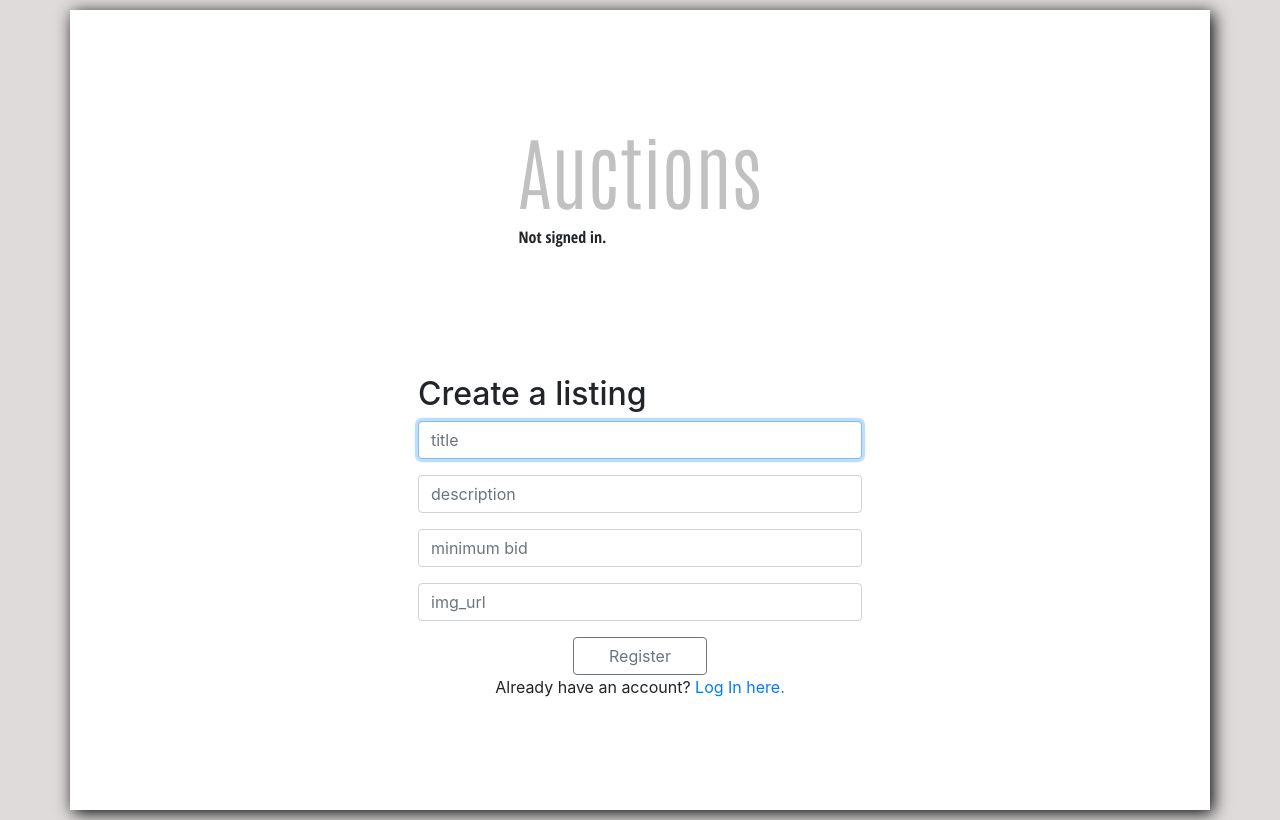
After one commit to TheOverwatchh/commerce, a Django app: page /create in a window 1280 px wide. The commit adds this page. Run offline with Django 3.2, Linux system fonts and the light colour scheme; some libraries are stand-ins or nearby versions; some web fonts are replaced.

Commit message:
register Page

```diff
--- a/auctions/models.py
+++ b/auctions/models.py
@@ -8,7 +8,7 @@ class User(AbstractUser):
 class Auction(models.Model):
     title = models.CharField(max_length=20)
     description = models.CharField(max_length=128)
-    current_price = models.IntegerField()
+    current_price = models.IntegerField(blank=True)
     starting_bid = models.IntegerField()
     img_url = models.CharField(max_length=420)
 
--- /dev/null
+++ b/auctions/templates/auctions/createlisting.html
@@ -0,0 +1,35 @@
+{% extends 'auctions/layout.html' %}
+
+{% block head %}
+    <!-- link for the rel="stylesheet" -->
+{% endblock %}
+
+{% block body %}
+    <div style="width:40%">
+        <h2 class="gold">Create a listing</h2>
+
+    {% if message %}
+        <div>{{ message }}</div>
+    {% endif %}
+
+    <form action="{% url 'createListing' %}" method="post" class="d-flex flex-column">
+        {% csrf_token %}
+        <div class="form-group">
+            <input class="form-control" autofocus type="text" name="title" placeholder="title">
+        </div>
+        <div class="form-group">
+            <input class="form-control" type="text" name="description" placeholder="description">
+        </div>
+        <div class="form-group">
+            <input class="form-control" type="number" name="starting_bid" placeholder="minimum bid">
+        </div>
+        <div class="form-group">
+            <input class="form-control" type="text" name="img_url" placeholder="img_url">
+        </div>
+        <input class="btn btn-outline-secondary align-self-center" type="submit" value="Register" style="width:30%">
+        <span class="align-self-center">Already have an account? <a class="gold" href="{% url 'login' %}">Log In here.</a></span>
+    </form>
+
+
+    </div>
+{% endblock %}
--- a/auctions/templates/auctions/layout.html
+++ b/auctions/templates/auctions/layout.html
@@ -24,6 +24,8 @@
                 <h1 id="logo" style="cursor:pointer">Auctions</h1>
                 {% if user.is_authenticated %}
                     <p class="authenticated">Signed in as <strong>{{ user.username }}</strong>.</p>
+                {% elif logged == False %}
+                    <p></p>
                 {% else %}
                     <p class="notAuthenticated">Not signed in.</p>
                 {% endif %}
--- a/auctions/urls.py
+++ b/auctions/urls.py
@@ -7,5 +7,6 @@ urlpatterns = [
     path("login", views.login_view, name="login"),
     path("logout", views.logout_view, name="logout"),
     path("items/<int:id>", views.item_page, name="item_page"),
-    path("register", views.register, name="register")
+    path("register", views.register, name="register"),
+    path("create", views.createListing, name="createListing")
 ]
--- a/auctions/views.py
+++ b/auctions/views.py
@@ -71,7 +71,9 @@ def register(request):
         login(request, user)
         return HttpResponseRedirect(reverse("index"))
     else:
-        return render(request, "auctions/register.html")
+        return render(request, "auctions/register.html", {
+        "logged": False
+        })
 
 
 def item_page(request, id):
@@ -79,3 +81,22 @@ def item_page(request, id):
     return render(request, "auctions/item_page.html", {
         "i": item,
     })
+
+
+def createListing(request):
+    if request.method == "POST":
+        title = request.POST["title"]
+        description = request.POST["description"]
+        starting_bid = request.POST["starting_bid"]
+        img_url = request.POST["img_url"]
+        # listings = Auction.objects.all()
+        # listingsLength = len(listings)
+        # # Attempt to create new listing
+        # listing = Auction(listingsLength+1 ,title, description, starting_bid ,starting_bid, img_url)
+        # listing.save()
+        # return render(request, "auctions/createlisting.html", {
+            # RETURN TO THE INDEX, WHERE ARE THE LISTINGS
+        # })
+
+    else:
+        return render(request, "auctions/createlisting.html")
```
Also changed, not shown: auctions/static/auctions/register.css (added, +11 -0 lines), auctions/templates/auctions/index.html (+2 -6 lines), auctions/templates/auctions/register.html (+11 -4 lines), auctions/migrations/0004_auto_20210513_0051.py (added), db.sqlite3.
